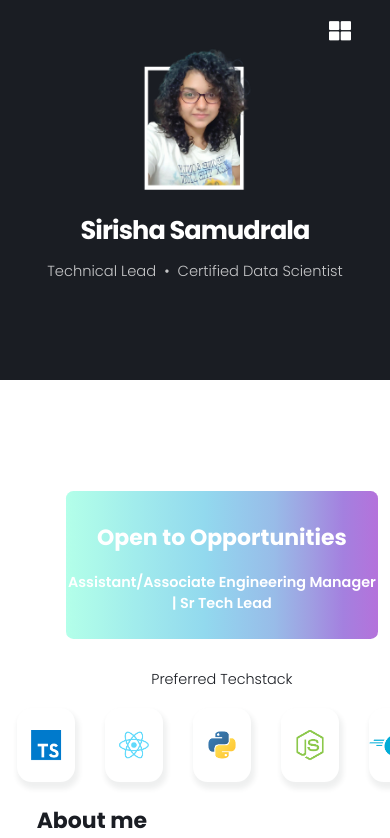
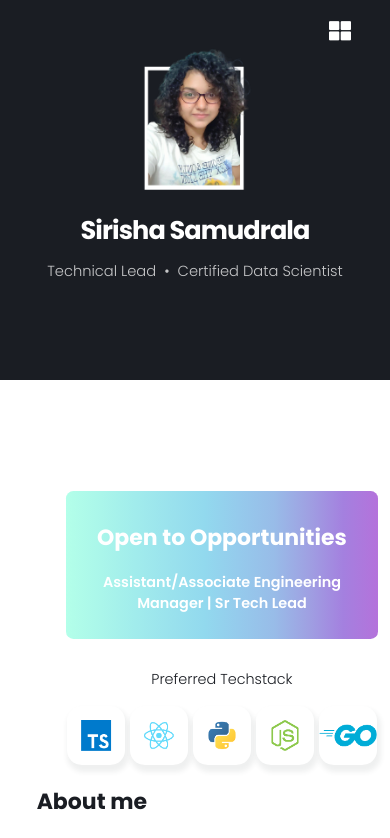
Before and after one commit to sirishasamudrala5/portfolio, a React (Create React App) app: page / in a window 390 px wide. Shown: the top 838 px of the page. Built offline with nearby package versions, Linux system fonts and the light colour scheme.

Commit message:
open to wrok mobile view fix

```diff
--- a/src/styles/ContentArea.css
+++ b/src/styles/ContentArea.css
@@ -26,7 +26,7 @@ section{
 
 .open-to-work{
     background:linear-gradient(270deg, #b472dbff, #a480dfff, #9fa0e2ff, #98bce8ff, #95caecff, #92d9eeff, #9ae2edff, #a1ececff, #aaf6eaff, #b3ffe9ff);
-    padding: 0.75em 0;
+    padding: 0.75em;
     border-radius: 0.5em;
     text-align: center;
     color: white;
@@ -73,6 +73,14 @@ section{
     .casestudy-iframe{
         height: 40vh;
     }
+    .techstack{
+        margin: 0 1em;
+    }
+    .techstack .tech{
+        margin: 0.15em;
+        width: 4em;
+        height: 4em;
+    }
   }
   @media screen and (max-width: 480px) {
     #certifications #casestudies{
```
